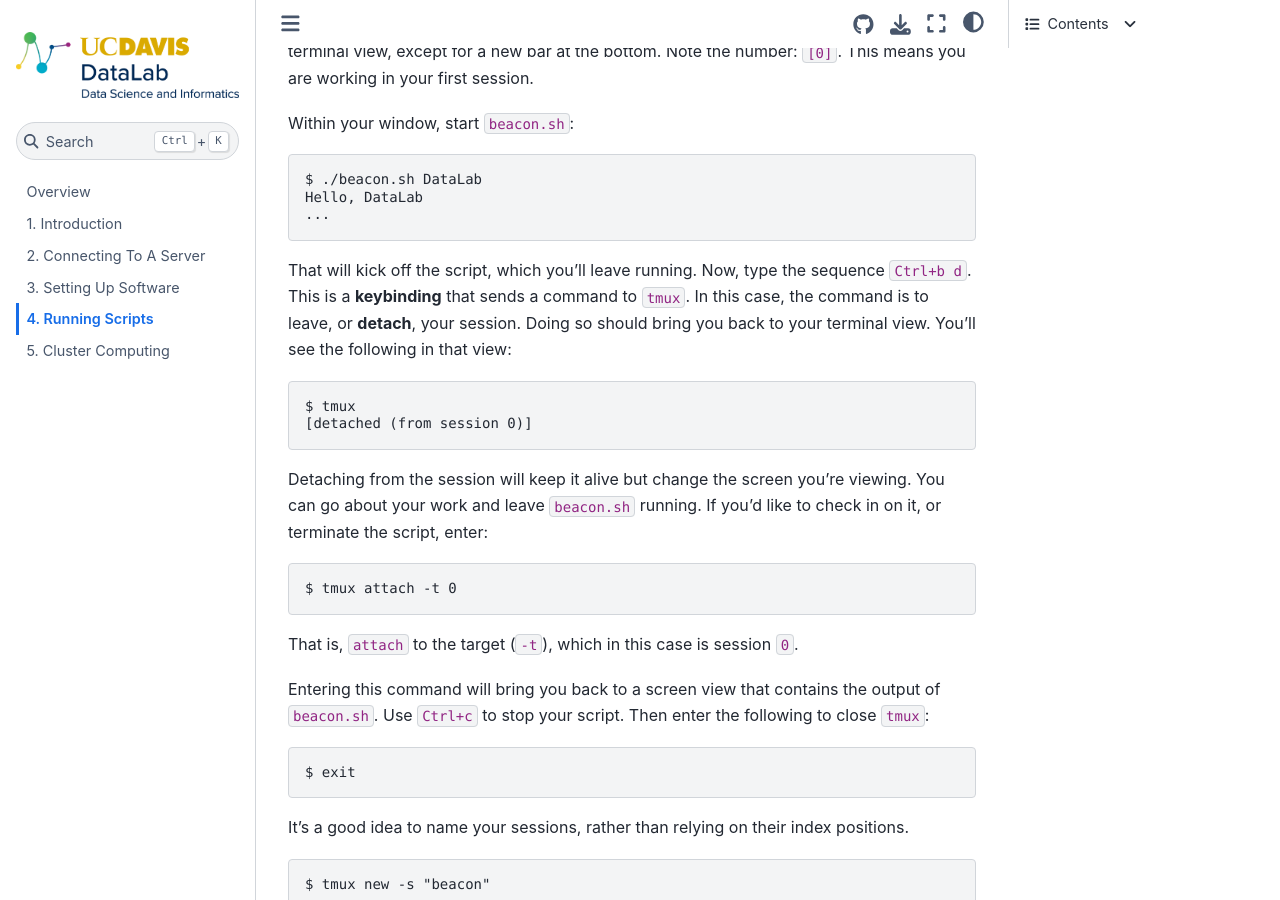
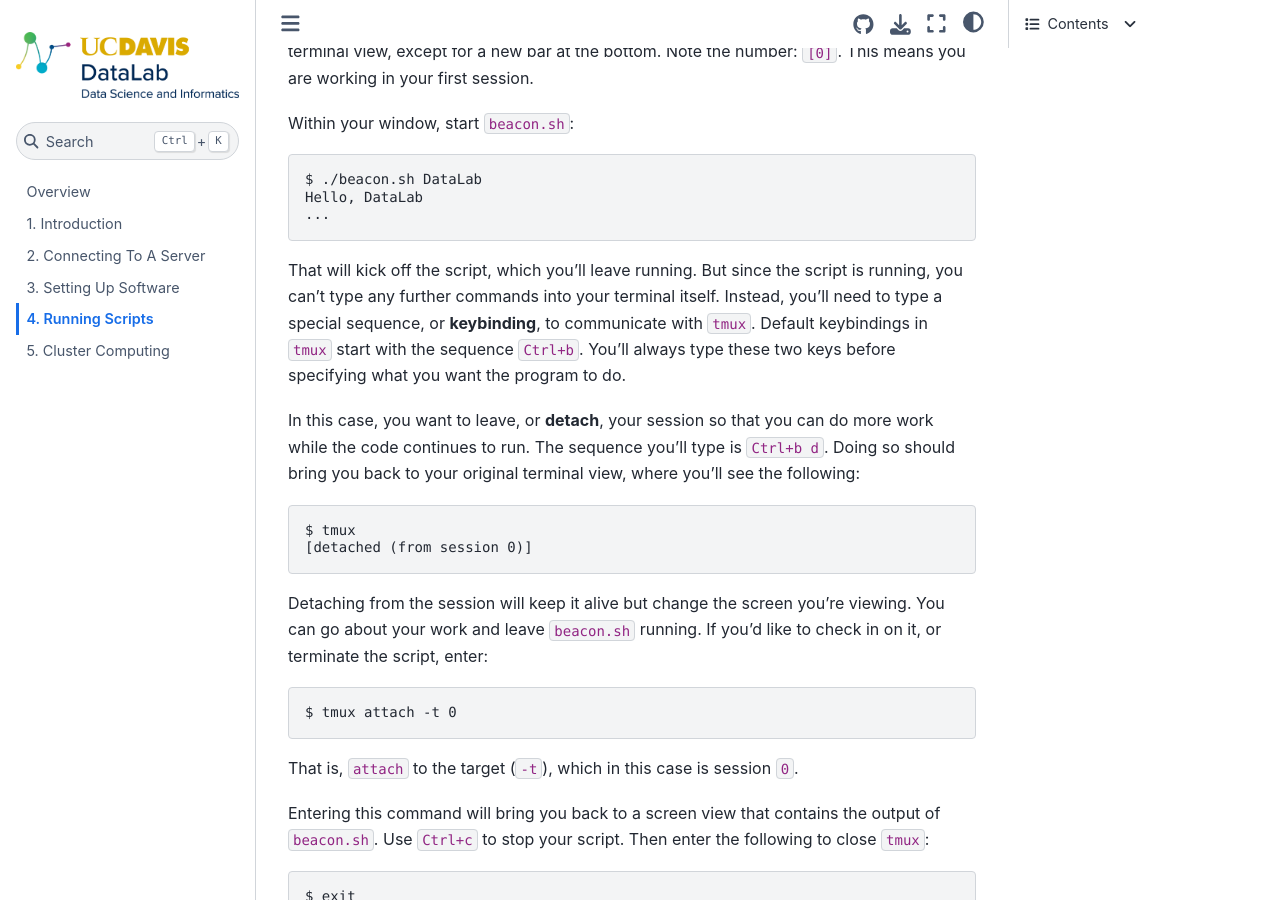
Before and after one commit to ucdavisdatalab/workshop_intro_to_remote_computing, a Jupyter Book: the page built from chapters/04_running-scripts.md, in a window 1280 px wide and 900 px high, scrolled down 5776 px. Built offline with Jupyter Book 1.0.4 settings and Sphinx 7.4.7 and the Sphinx Book theme 1.1.4, drawn with Linux system fonts in a browser that asks for light colours; some of the changed text lies outside the part shown.

Commit message:
cleaning up tmux section

````diff
--- a/chapters/04_running-scripts.md
+++ b/chapters/04_running-scripts.md
@@ -339,11 +339,17 @@
 ...
 ```
 
-That will kick off the script, which you'll leave running. Now, type the
-sequence `Ctrl+b d`. This is a **keybinding** that sends a command to `tmux`.
-In this case, the command is to leave, or **detach**, your session. Doing so
-should bring you back to your terminal view. You'll see the following in that
-view:
+That will kick off the script, which you'll leave running. But since the script
+is running, you can't type any further commands into your terminal itself.
+Instead, you'll need to type a special sequence, or **keybinding**, to
+communicate with `tmux`. Default keybindings in `tmux` start with the sequence
+`Ctrl+b`. You'll always type these two keys before specifying what you want the
+program to do.
+
+In this case, you want to leave, or **detach**, your session so that you can do
+more work while the code continues to run. The sequence you'll type is `Ctrl+b
+d`. Doing so should bring you back to your original terminal view, where you'll
+see the following:
 
 ```
 $ tmux
@@ -428,17 +434,19 @@
 tmux new -s "beacon" -n "win1"
 ```
 
-From `win1`, you can create another window, `win2`:
+From `win1`, you can create another window, `win2`. To do so, enter `Ctrl+b`
+and type `:` to enter the command mode. If you've used `vim` before, this will
+feel familiar. Then type:
 
 ```
-tmux new-window -n "win2"
+new-window -n "win2"
 ```
 
 ![A `tmux` session with two windows](../img/tmux_windows.png)
 
 Note the bottom bar, which displays the two windows. To switch between them,
-enter `Ctrl+b` and type `:` to enter the command mode (if you've used `vim`
-before, this will feel familiar). Then, type:
+enter the keybinding and command mode key again. From here forward, we will
+notate this sequence with a shorthand `:` before the `tmux` command. Then type:
 
 ```
 :select-window -t "win1"
@@ -452,9 +460,12 @@
 
 Shorthand keybindings allow for quick movement between windows:
 
-+ `Ctrl+b p`: toggle the previous window
-+ `Ctrl+b n`: toggle the next window
-+ `Ctrl+b x`: close the current window
+| Keybinding     | Explanation                           |
+|----------------|---------------------------------------|
+| `Ctrl+b p`     | Toggle the previous window            |
+| `Ctrl+b n`     | Toggle the next window                |
+| `Ctrl+b 0...9` | Select a window by its index position |
+| `Ctrl+b x`     | Close the current window              |
 
 Finally, windows can be split into **panes**. This divides a window into
 different areas, which can all run different processes. The syntax is similar
@@ -473,18 +484,17 @@
 ![A `tmux` window with three panes running multiple
 programs](../img/tmux_panes.png)
 
-As before, keybindings make creating panes faster:
+As before, keybindings make creating panes and navigating between them faster:
 
-+ `Ctrl+b "`: do a vertical split
-+ `Ctrl+b %`: do a horizontal split
-+ `Ctrl-b x`: close the current pane
-
-Navigate panes in command mode using your arrow keys:
-
-+ `Ctrl+b left`: move to the pane on the left
-+ `Ctrl+b right`: move to the pane on the right
-+ `Ctrl+b up`: move to the pane above
-+ `Ctrl+b down`: move to the pane below
+| Keybinding     | Explanation                   |
+|----------------|-------------------------------|
+| `Ctrl+b "`     | Do a vertical split           |
+| `Ctrl+b %`     | Do a horizontal split         |
+| `Ctrl-b x`     | Close the current pane        |
+| `Ctrl+b left`  | Move to the pane on the left  |
+| `Ctrl+b right` | Move to the pane on the right |
+| `Ctrl+b up`    | Move to the pane above        |
+| `Ctrl+b down`  | Move to the pane below        |
 
 This only scratches the surface of `tmux`. It has much more functionality than
 the above, and nearly all of those functions may be configured according to
````
